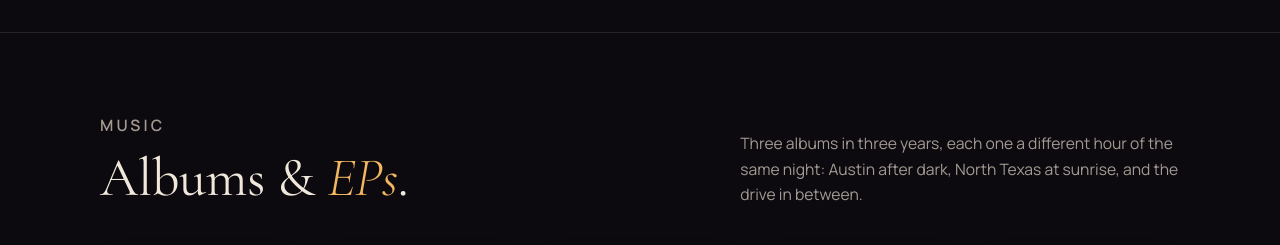
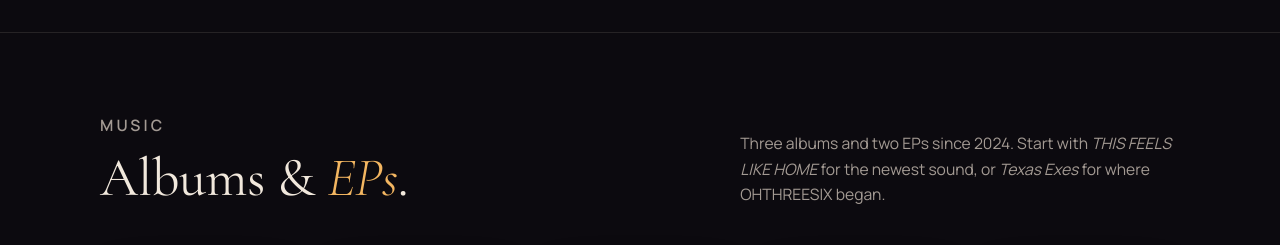
Before and after one commit to RNEHOLDINGS/ohthreesix, a plain HTML site: page index.html in a window 1280 px wide. Shown: the part 1600-1845 px from the top of the page. Drawn offline with nearby package versions, Linux system fonts and the light colour scheme.

Commit message:
Retitle the photo strip and plain up the music intro
Shot by Jessy Tran replaces Austin, after dark, and the Music intro
now tells listeners where to start instead of the after-dark line.

Co-Authored-By: Claude Opus 5.5 <noreply@anthropic.com>

```diff
--- a/index.html
+++ b/index.html
@@ -346,7 +346,7 @@ footer .wrap{display:flex;flex-wrap:wrap;justify-content:space-between;gap:1.5re
         <p class="eyebrow">Music</p>
         <h2>Albums &amp; <em>EPs</em>.</h2>
       </div>
-      <p>Three albums in three years, each one a different hour of the same night: Austin after dark, North Texas at sunrise, and the drive in between.</p>
+      <p>Three albums and two EPs since 2024. Start with <em>THIS FEELS LIKE HOME</em> for the newest sound, or <em>Texas Exes</em> for where OHTHREESIX began.</p>
     </div>
     <div class="albums">
       <article class="album">
@@ -490,7 +490,7 @@ footer .wrap{display:flex;flex-wrap:wrap;justify-content:space-between;gap:1.5re
     <div class="sec-head">
       <div>
         <p class="eyebrow">Photos</p>
-        <h2>Austin, <em>after dark</em>.</h2>
+        <h2>Shot by <em>Jessy Tran</em>.</h2>
       </div>
     </div>
     <div class="shots">
```
